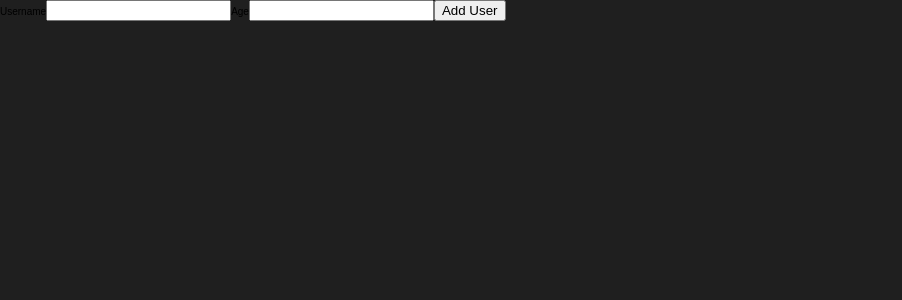
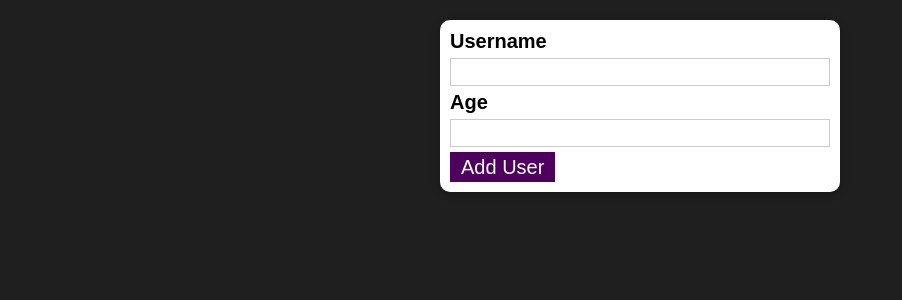
Before and after one commit to bashidagha/Practice-Udemy-Project-1, a React (Create React App) app: page / in a window 1280 px wide. Shown: the top 300 px of the page, without its empty margins (0-902 px from the left). Built offline with nearby package versions, Linux system fonts and the light colour scheme.

Commit message:
add button and card components

```diff
--- /dev/null
+++ b/src/components/UI/Button.js
@@ -0,0 +1,16 @@
+import React from "react";
+import "./button.scss";
+
+const Button = (props) => {
+  return (
+    <button
+      className="button"
+      type={props.type || "button"}
+      onClick={props.onClick}
+    >
+      {props.children}
+    </button>
+  );
+};
+
+export default Button;
--- a/src/components/UI/Card.js
+++ b/src/components/UI/Card.js
@@ -1,8 +1,9 @@
 import React from 'react'
+import './Card.scss'
 
 const Card = (props) => {
   return (
-    <div>
+    <div className={`card ${props.passClass}`}>
        {props.children}
     </div>
   )
--- a/src/components/UI/Card.scss
+++ b/src/components/UI/Card.scss
@@ -0,0 +1,5 @@
+.card{
+    background-color: white;
+    box-shadow: 0 2px 8px rgba(0,0,0,0.26);
+    border-radius: 1rem;
+}
--- /dev/null
+++ b/src/components/UI/button.scss
@@ -0,0 +1,18 @@
+.button {
+    font: inherit;
+    border: 1px solid #4f005f;
+    background: #4f005f;
+    color: white;
+    padding: 0.25rem 1rem;
+    cursor: pointer;
+  }
+
+  .button:hover,
+  .button:active {
+    background: #741188;
+    border-color: #741188;
+  }
+
+  .button:focus {
+    outline: none;
+  }
--- a/src/components/Users/AddUser.js
+++ b/src/components/Users/AddUser.js
@@ -1,5 +1,7 @@
 import React from 'react'
+import Button from '../UI/Button';
 import Card from '../UI/Card';
+import './adduser.scss'
 
 const AddUser = (props) => {
 
@@ -9,13 +11,13 @@ const AddUser = (props) => {
 
 
   return (
-    <Card>
+    <Card passClass="input">
         <form onSubmit={addUserHandler}>
             <label htmlFor='username'>Username</label>
             <input id="username" type="text"></input>
             <label htmlFor='age'>Age</label>
             <input id="age" type="number"></input>
-            <button type="submit">Add User</button>
+            <Button type="submit">Add User</Button>
         </form>
     </Card>
   )
--- /dev/null
+++ b/src/components/Users/adduser.scss
@@ -0,0 +1,26 @@
+.input {
+    margin: 2rem auto;
+    padding: 1rem;
+    width: 90%;
+    max-width: 40rem;
+  }
+
+  .input label {
+    display: block;
+    font-weight: bold;
+    margin-bottom: 0.5rem;
+  }
+
+  .input input {
+    font: inherit;
+    display: block;
+    width: 100%;
+    border: 1px solid #ccc;
+    padding: 0.15rem;
+    margin-bottom: 0.5rem;
+  }
+
+  .input input:focus {
+    outline: none;
+    border-color: #4f005f;
+  }
--- a/src/index.js
+++ b/src/index.js
@@ -1,7 +1,7 @@
 import React from 'react';
 import ReactDOM from 'react-dom/client';
 
-import './index.css';
+import './index.scss';
 import App from './App';
 
 const root = ReactDOM.createRoot(document.getElementById('root'));
--- a/src/index.css
+++ b/src/index.scss
@@ -10,4 +10,5 @@ html {
 
 body {
   margin: 0;
+  font-size: 2rem;
 }
```
